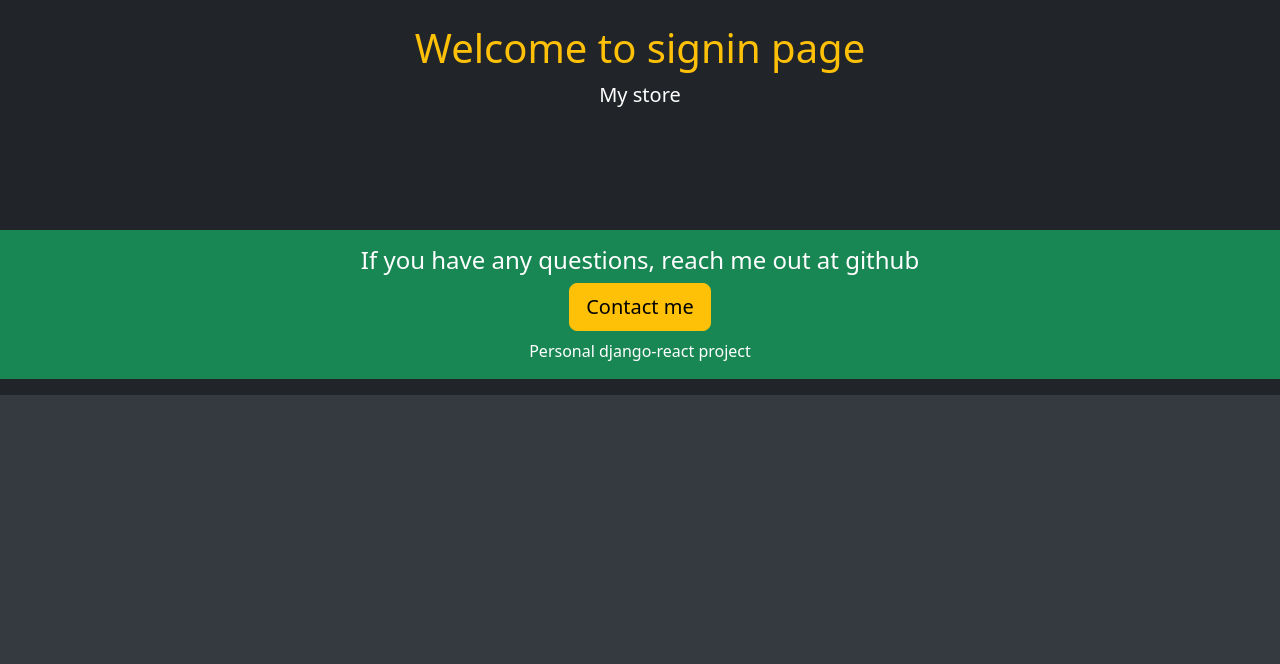
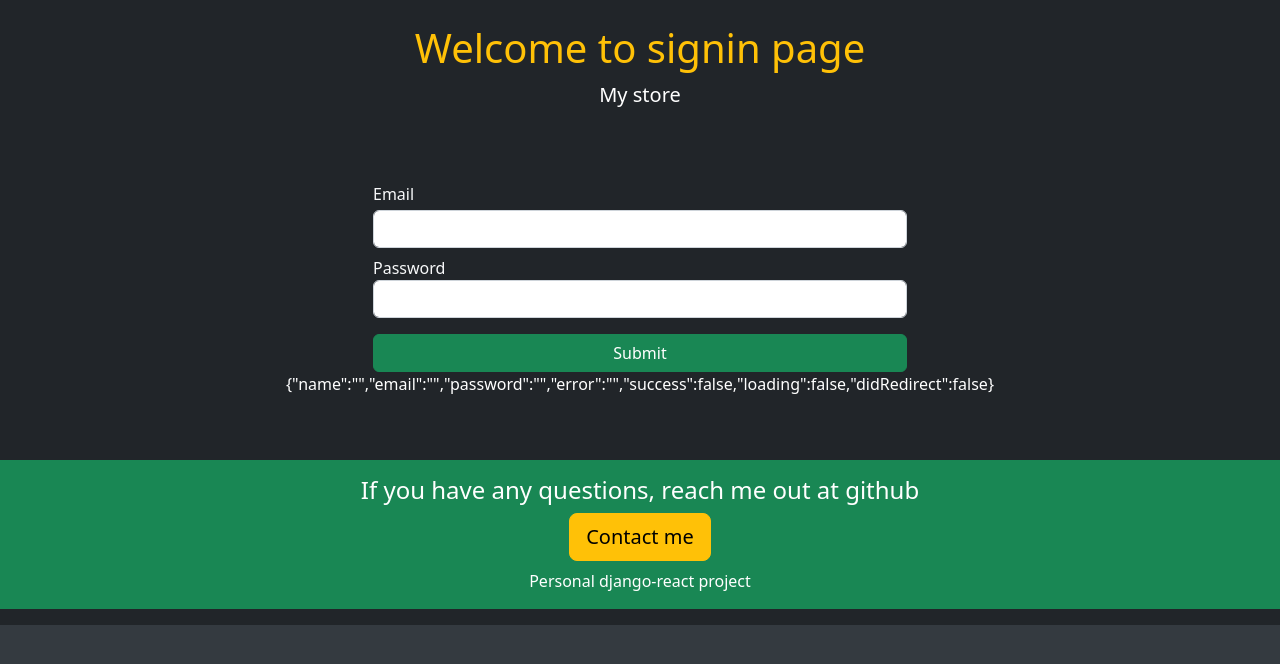
Before and after one commit to ZhitingLu/DjanShop-frontend, a React (Create React App) app: page /signin in a window 1280 px wide. Shown: the top 664 px of the page. Built offline with nearby package versions, Linux system fonts and the light colour scheme; no server answers.

Commit message:
Getting the form ready for signin

```diff
--- a/src/user/Signin.js
+++ b/src/user/Signin.js
@@ -1,10 +1,93 @@
-import React from 'react';
+import React, { useState } from 'react';
 import Base from '../core/Base';
-
+import { Link } from 'react-router-dom';
 
 const Signin = () => {
+
+    const [values, setValues] = useState({
+        name: "",
+        email: "",
+        password: "",
+        error: "",
+        success: false,
+        loading: false,
+        didRedirect: false
+    })
+
+    const { name, email, password, error, success, loading, didRedirect } = values;
+
+    // higher order function
+    const handleChange = name => event => {
+        setValues({
+            ...values,
+            error: false,
+            [name]: event.target.value
+        });
+    }
+
+    const successMessage = () => {
+        return (
+            <div className='row'>
+                <div className='col-md-6 offset-sm-3 text-left'>
+                    <div className='alert alert-success'
+                        style={{ display: success ? "" : "none" }}>
+                        New account created successfully. Please <Link to="/signin">login now.</Link>
+                    </div>
+                </div>
+            </div>
+        )
+    }
+
+    const errorMessage = () => {
+        return (
+            <div className='row'>
+                <div className='col-md-6 offset-sm-3 text-left'>
+                    <div className='alert alert-danger'
+                        style={{ display: error ? "" : "none" }}>
+                        Check all fields again
+                    </div>
+                </div>
+            </div>
+        )
+    }
+
+    const signinForm = () => {
+        return <div className='row'>
+            <div className='col-md-6 offset-sm-3 text-left'>
+                <form>
+                    <div className='form-group mb-2'>
+                        <label className='text-light'>Email</label>
+                        <input
+                            className='form-control mt-1'
+                            value={email}
+                            onChange={handleChange("email")}
+                            type="text" />
+                    </div>
+                    <div className='form-group'>
+                        <label className='text-light'>Password</label>
+                        <input
+                            className='form-control'
+                            value={password}
+                            onChange={handleChange("password")}
+                            type="password" />
+                    </div>
+                    <button
+                        // onClick={}
+                        type="button"
+                        className='btn btn-success w-100 mt-3'>
+                        Submit
+                    </button>
+                </form>
+            </div>
+        </div>
+    }
+
     return (
         <Base title='Welcome to signin page' description='My store'>
+            {signinForm()}
+            <p className='text-center'>
+                {JSON.stringify(values)}
+            </p>
         </Base>
     )
 }
```
